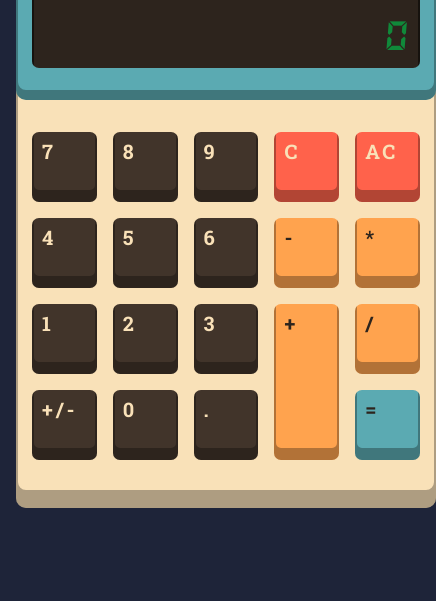
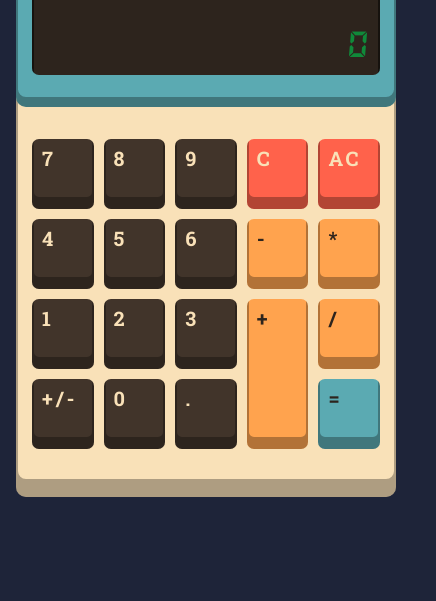
Before and after one commit to hello-damiro/calculator, a plain HTML site: page index.html in a window 390 px wide. Shown: the part 165-766 px from the top of the page, 436 px wide, since content can reach past the window. Drawn offline with Linux system fonts and the light colour scheme.

Commit message:
adjusted width of layout to compensate with viewing in mobile

```diff
--- a/script.js
+++ b/script.js
@@ -1,7 +1,7 @@
 let numbersAllowed = ['1', '2', '3', '4', '5', '6', '7', '8', '9', '0', '.'];
 let operandsAllowed = ['*', '/', '+', '-']; // MDAS
 
-let lineOneDisplay = []; // 25 chars
+let lineOneDisplay = []; // 22 chars
 let lineTwoDisplay = []; // 12 chars, 14 incl 1 and period
 
 let pressedKeysArray = [];
@@ -232,8 +232,8 @@ function updateLineTwo() {
 }
 
 function updateLineOne() {
-    // Limit LCD display to 25 chars
-    const lcdLineOneLength = 25;
+    // Limit LCD display to 22 chars
+    const lcdLineOneLength = 22;
     const equationString = equationArray.join('');
     if (equationString.length >= lcdLineOneLength) {
         lineOneDisplay = equationString.slice(
--- a/style.css
+++ b/style.css
@@ -17,8 +17,8 @@
     --white: #f9e1b8;
 
     /* SIZES: 360px - 480px */
-    --min-w: 420px;
-    --max-w: 420px;
+    --min-w: 380px;
+    --max-w: 380px;
     --h: 64px;
 }
 
@@ -96,7 +96,7 @@ h1 {
     border: none;
     border-radius: 7px;
     box-shadow: inset 0px 4px 0px 2px rgba(0, 0, 0, 0.5);
-    height: 70px;
+    height: 66px;
 }
 
 #lcd h2 {
@@ -112,7 +112,7 @@ h1 {
 #lcd h3 {
     margin: 0;
     padding: 0;
-    font-size: 45px;
+    font-size: 40px;
     text-align: right;
     white-space: nowrap;
 }
@@ -130,7 +130,7 @@ h1 {
         'four five six minus times'
         'one two three plus slash'
         'sign zero period plus equal';
-    gap: 16px;
+    gap: 10px;
 }
 
 .key {
@@ -153,7 +153,7 @@ h1 {
 }
 
 .plus {
-    height: calc(var(--h) * 2 + 22px);
+    height: calc(var(--h) * 2 + 16px);
     grid-area: plus;
     background: var(--orange);
     color: var(--black);
@@ -161,7 +161,7 @@ h1 {
 
 .plus.pressed {
     margin-top: 6px;
-    height: calc(var(--h) * 2 + 16px);
+    height: calc(var(--h) * 2 + 10px);
     color: var(--black);
 }
 
```
